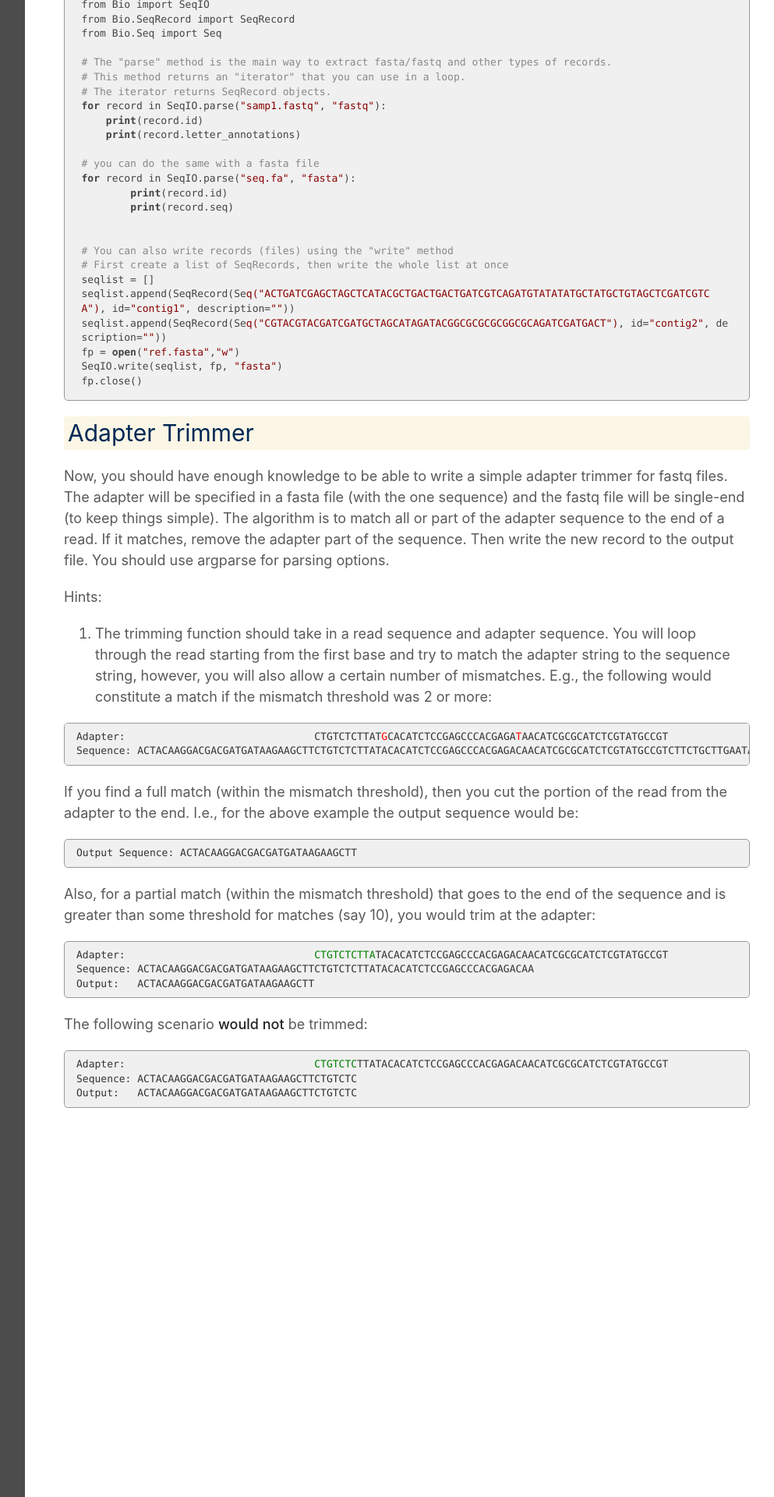
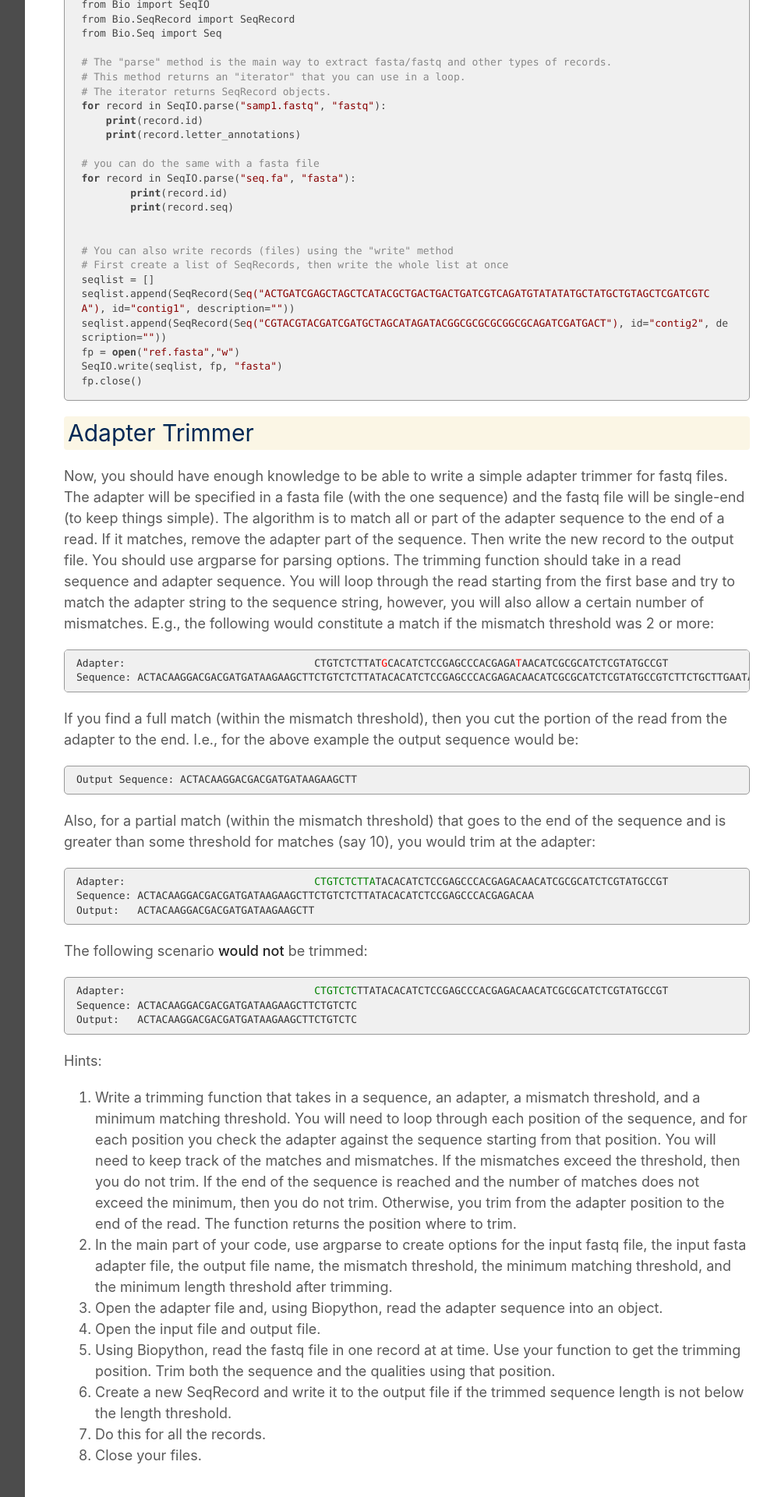
Before and after one commit to ucdavis-bioinformatics-training/2022-Feb-Introduction-To-Python-For-Bioinformatics, a Jekyll site: the page built from python/python5.md, in a window 1280 px wide. Shown: the part 1161-3081 px from the top of the page at 78% size, without its empty margins (268-1261 px from the left). Built offline with Jekyll 4.4.1, drawn with Linux system fonts in a browser that asks for light colours; our own code applies the rules of GitHub Pages for plain Markdown files.

Commit message:
adding docs

```diff
--- a/python/python5.md
+++ b/python/python5.md
@@ -94,3 +91,13 @@
 Sequence: ACTACAAGGACGACGATGATAAGAAGCTTCTGTCTC
 Output:   ACTACAAGGACGACGATGATAAGAAGCTTCTGTCTC
 </pre>
+
+Hints:
+1. Write a trimming function that takes in a sequence, an adapter, a mismatch threshold, and a minimum matching threshold. You will need to loop through each position of the sequence, and for each position you check the adapter against the sequence starting from that position. You will need to keep track of the matches and mismatches. If the mismatches exceed the threshold, then you do not trim. If the end of the sequence is reached and the number of matches does not exceed the minimum, then you do not trim. Otherwise, you trim from the adapter position to the end of the read. The function returns the position where to trim.
+2. In the main part of your code, use argparse to create options for the input fastq file, the input fasta adapter file, the output file name, the mismatch threshold, the minimum matching threshold, and the minimum length threshold after trimming.
+3. Open the adapter file and, using Biopython, read the adapter sequence into an object.
+4. Open the input file and output file.
+5. Using Biopython, read the fastq file in one record at at time. Use your function to get the trimming position. Trim both the sequence and the qualities using that position.
+6. Create a new SeqRecord and write it to the output file if the trimmed sequence length is not below the length threshold.
+7. Do this for all the records.
+8. Close your files.
```
Also changed, not shown: other parts of python/python5.md (+1 -4 lines).
